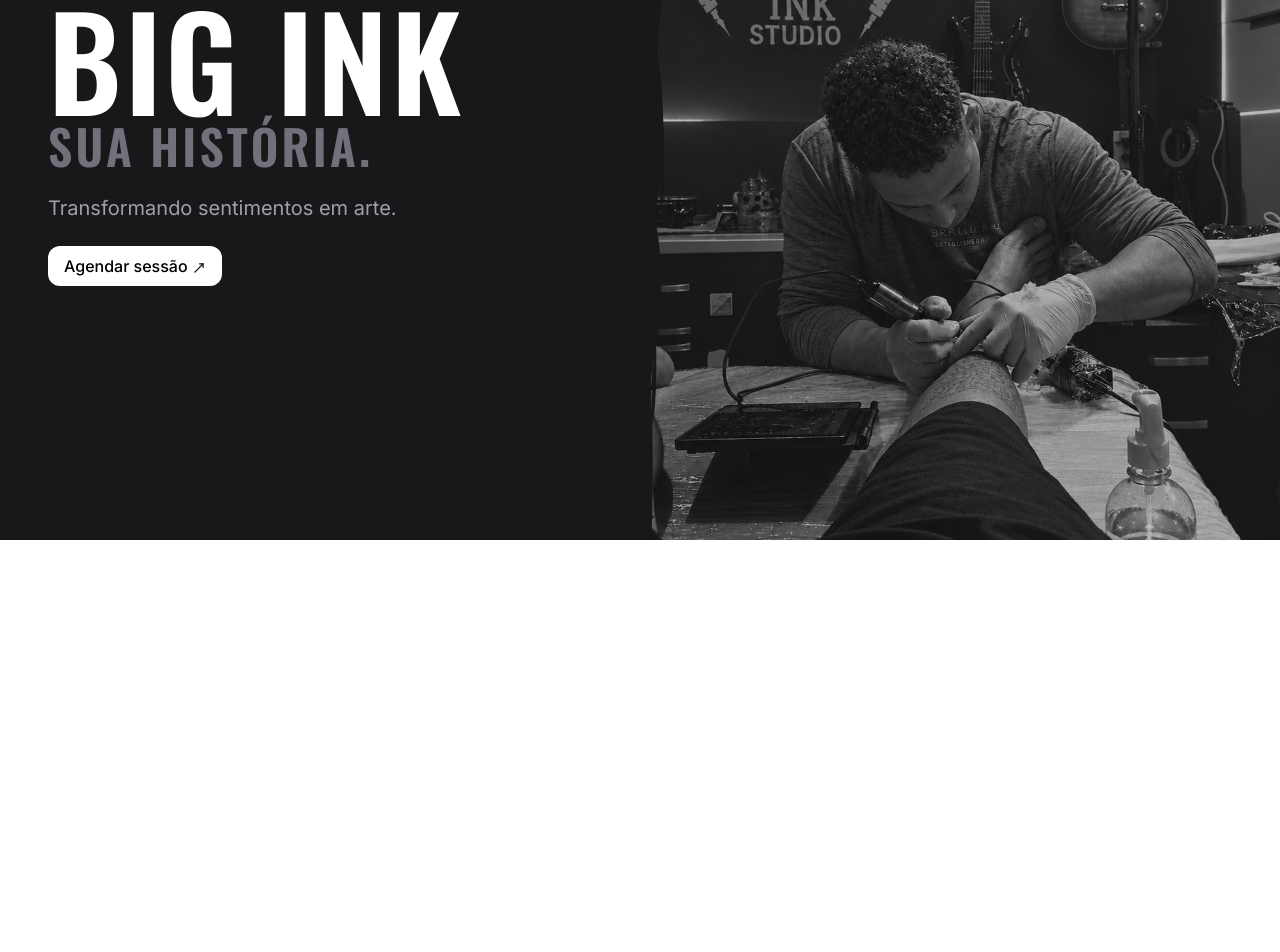
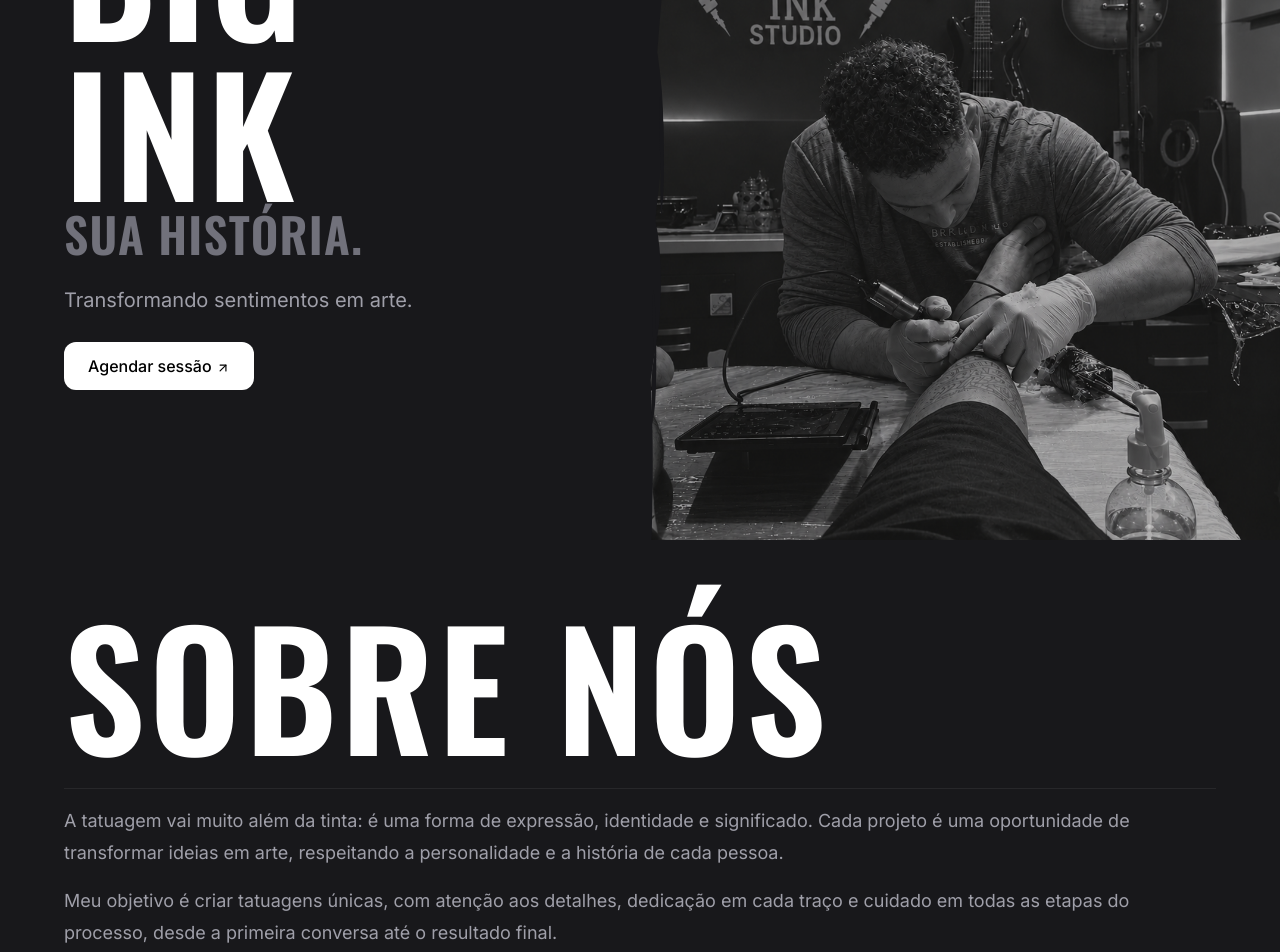
Before and after one commit to Hiagoo26/BigInk, a React (Vite) app: page / in a window 1280 px wide. Shown: the part 380-1332 px from the top of the page. Before the commit the page ends 920 px from the top, so only its background shows below. Built offline with nearby package versions, Linux system fonts and the light colour scheme.

Commit message:
feat: alguns ajustes e section Sobre Nós

```diff
--- a/src/App.jsx
+++ b/src/App.jsx
@@ -18,6 +18,25 @@ function App() {
         )}
       </AnimatePresence>
       <Home/>
+      <section className="flex flex-col p-6 bg-zinc-900 lg:p-16">
+         <h2 className="border-b border-zinc-800 pb-6 tracking-wide uppercase font-title font-semibold text-5xl text-white lg:text-[10rem]">Sobre Nós</h2>
+         <p className="mt-4 text-left text-sm leading-7 text-zinc-400 lg:text-lg lg:leading-8">
+          A tatuagem vai muito além da tinta: é uma forma de expressão,
+          identidade e significado. Cada projeto é uma oportunidade de
+          transformar ideias em arte, respeitando a personalidade e a
+          história de cada pessoa.
+        </p>
+
+        <p className="mt-4 text-left text-sm leading-7 text-zinc-400 lg:text-lg lg:leading-8">
+          Meu objetivo é criar tatuagens únicas, com atenção aos detalhes,
+          dedicação em cada traço e cuidado em todas as etapas do processo,
+          desde a primeira conversa até o resultado final.
+        </p>
+
+        <p className="mt-6 border-l-2 border-zinc-500 pl-4 text-base font-medium text-white lg:text-xl">
+          Sua história merece ser representada de forma única.
+        </p>
+      </section>
     </>
   );
 }
--- a/src/components/header.jsx
+++ b/src/components/header.jsx
@@ -25,7 +25,7 @@ function Header({ abrirSideBar }) {
                 </ul>
             </nav>
 
-            <button onClick={abrirSideBar} className="border-0 text-white bg-black hover:cursor-pointer lg:hidden">
+            <button onClick={abrirSideBar} className="border-0 text-white bg-zinc-950 hover:cursor-pointer lg:hidden">
                 <Menu size={26}/>
             </button>
         </header>
--- a/src/pages/Home/components/Hero.jsx
+++ b/src/pages/Home/components/Hero.jsx
@@ -1,4 +1,4 @@
-import { MoveUpRight } from "lucide-react";
+import { ArrowUpRight } from "lucide-react";
 import TatuadorBigInk from "../../../assets/TatuadorBigInk.png";
 import InkTransition from "./InkTransition";
 
@@ -6,14 +6,14 @@ function Hero() {
     return (
         <>
             <div className="flex flex-col overflow-x-clip bg-zinc-900 lg:flex-row lg:h-screen">
-                <section className="flex flex-col justify-center gap-3 relative p-6 z-1 h-[50dvh] lg:h-screen lg:gap-6 lg:w-1/2 lg:p-12">
-                    <h1 className="tracking-wide uppercase font-title font-semibold text-5xl text-white lg:text-9xl">
+                <section className="flex flex-col justify-center gap-3 relative p-6 z-1 h-[50dvh] lg:h-screen lg:gap-6 lg:w-1/2 lg:p-16 lg:gap-7">
+                    <h1 className="tracking-wide uppercase font-title font-semibold text-5xl text-white lg:text-[10rem]">
                         Big ink
-                        <span className="block text-xl text-zinc-500 lg:text-5xl">Sua história.</span>
+                        <span className="block tracking-wide text-xl text-zinc-500 lg:text-5xl">Sua história.</span>
                     </h1>
                     <p className="text-zinc-400 lg:text-xl">Transformando sentimentos em arte.</p>
-                     <button className=" rounded-xl px-4 py-2 w-fit font-medium text-black bg-white transition-colors duration-300 hover:bg-zinc-400 hover:cursor-pointer">
-                        Agendar sessão <MoveUpRight className="inline" size={14}/>
+                     <button className=" rounded-xl px-4 py-2 w-fit font-medium text-black bg-white transition-colors duration-300 hover:bg-zinc-400 hover:cursor-pointer lg:px-6 lg:py-3">
+                        Agendar sessão <ArrowUpRight className="inline" size={14}/>
                     </button>
                     <div className="absolute -right-8 top-0 h-full rotate-180">
                         <InkTransition/>
```
